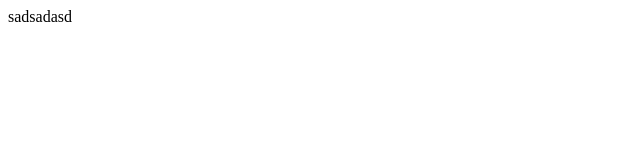
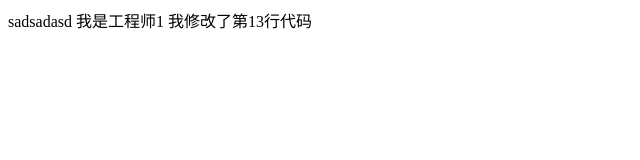
Before and after one commit to ChangRui1/1507B, a plain HTML site: page index.html in a window 1280 px wide. Shown: the whole page, without its empty margins (0-640 px from the left). Drawn offline with Linux system fonts and the light colour scheme.

Commit message:
修改主页

```diff
--- a/index.html
+++ b/index.html
@@ -6,5 +6,6 @@
 </head>
 <body>
 	sadsadasd
+	我是工程师1 我修改了第13行代码
 </body>
 </html>
```
